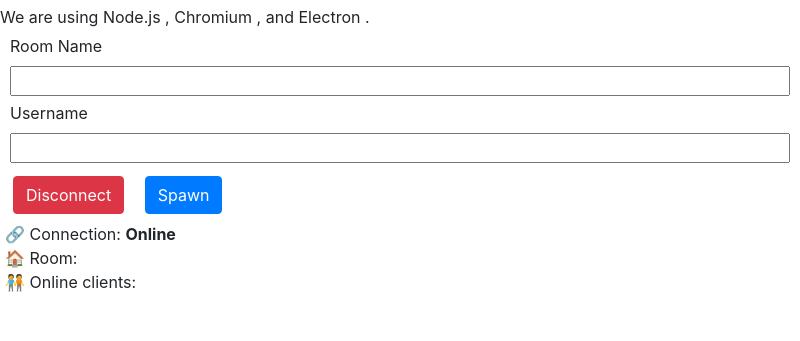
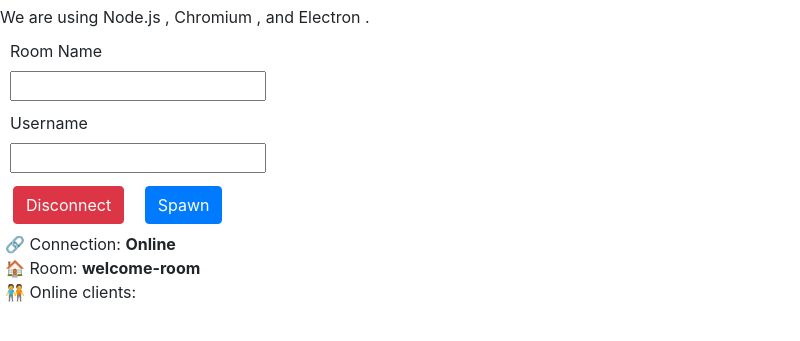
Before and after one commit to hockyy/peertocp, an Electron app: page renderer/index.html in a window 800 px wide. Shown: the part 51-392 px from the top of the page. Drawn offline with Linux system fonts and the light colour scheme; no server answers.

Commit message:
Fix styling

```diff
--- a/assets/css/index.css
+++ b/assets/css/index.css
@@ -1,11 +1,17 @@
-body{
+body {
   font-family: sans-serif;
 }
 
-.input-box{
+.input-box {
   display: flex;
   flex-direction: column;
   margin: 5px;
+}
+
+#input-container {
+  display: flex;
+  flex-direction: column;
+  align-items: start;
 }
 
 .remote-caret {
@@ -44,6 +50,6 @@
   transition-delay: 0s;
 }
 
-#info-box{
+#info-box {
   margin: 5px;
 }
--- a/main.js
+++ b/main.js
@@ -6,7 +6,9 @@
     width: 800,
     height: 600,
     webPreferences: {
-      preload: path.join(__dirname, 'preload.js')
+      preload: path.join(__dirname, 'preload.js'),
+
+      nodeIntegration: true
     }
   })
   window.loadFile(path.join('renderer', 'index.html'))
--- a/package.json
+++ b/package.json
@@ -20,6 +20,7 @@
     "electron": "^20.1.1"
   },
   "dependencies": {
+    "@codemirror/commands": "^6.1.0",
     "@codemirror/lang-cpp": "^6.0.1",
     "@codemirror/state": "^6.1.1",
     "@codemirror/view": "^6.2.2",
--- a/renderer/index.html
+++ b/renderer/index.html
@@ -6,7 +6,8 @@
   <title>Hello World!</title>
   <link rel="stylesheet" href="../assets/css/index.css">
   <link rel="stylesheet" href="../contents/bootstrap.min.css"
-          integrity="sha384-ggOyR0iXCbMQv3Xipma34MD+dH/1fQ784/j6cY/iJTQUOhcWr7x9JvoRxT2MZw1T" crossorigin="anonymous">
+        integrity="sha384-ggOyR0iXCbMQv3Xipma34MD+dH/1fQ784/j6cY/iJTQUOhcWr7x9JvoRxT2MZw1T"
+        crossorigin="anonymous">
 
 </head>
 <body>
@@ -15,7 +16,7 @@
 Chromium <span id="chrome-version"></span>,
 and Electron <span id="electron-version"></span>.
 <div id="info-box">
-    <div style="display: flex; flex-direction: column; align-items: start">
+  <div id="input-container">
     <div class="input-box">
       <label for="room-name-input">
         Room Name
@@ -34,14 +35,14 @@
   <button type="button" class="btn btn-primary m-2" id="spawn-button">Spawn</button>
   <div>
     <div id="connection">
-                🔗 Connection: <b id="connection-status" style="color: #32a852">Online</b>
+      🔗 Connection: <b id="connection-status">Online</b>
     </div>
     <div id="room">
       🏠️ Room: <b id="room-status"></b>
     </div>
     <div id="online-peers">
       🧑‍🤝‍🧑 Online clients:
-            <div class="ml-3" id="peers-status" style="font-weight: bolder"></div>
+      <div class="ml-3" id="peers-status"></div>
     </div>
   </div>
 </div>
--- a/renderer/index.js
+++ b/renderer/index.js
@@ -1,19 +1,17 @@
 /* eslint-env browser */
 
-const Y = require('yjs');
+const yjs = require("yjs");
 const {WebrtcProvider} = require("y-webrtc");
 const child = require('child_process');
 const {yCollab, yUndoManagerKeymap} = require('y-codemirror.next');
 
-const {basicSetup, EditorView} =  require("codemirror");
-const {keymap} =  require("@codemirror/view");
-const {EditorState} =  require("@codemirror/state");
-const {cpp} =  require("@codemirror/lang-cpp");
-const {indentWithTab} =  require("@codemirror/commands");
+const {basicSetup, EditorView} = require("codemirror");
+const {keymap} = require("@codemirror/view");
+const {EditorState} = require("@codemirror/state");
+const {cpp} = require("@codemirror/lang-cpp");
+const {indentWithTab} = require("@codemirror/commands");
 
-
-const SIGNALLING_SERVER_URL = 'ws://192.168.0.102:4444';
-const DIST_PATH = '/dist'
+const SIGNALLING_SERVER_URL = 'ws://localhost:4444';
 const DEFAULT_ROOM = 'welcome-room'
 const DEFAULT_USERNAME = 'Anonymous ' + Math.floor(Math.random() * 100)
 const roomStatus = document.getElementById("room-status")
@@ -37,7 +35,7 @@
 
 const STATUS_COLORS = ["#a83232", "#32a852"]
 
-export const userColor = randomColor()
+const userColor = randomColor();
 
 const getEnterState = () => {
   return {
@@ -65,7 +63,7 @@
   currentState = {roomName: roomName, username: username}
   roomStatus.textContent = roomName
   console.log("Entering room " + roomName)
-    const ydoc = new Y.Doc()
+  const ydoc = new yjs.Doc()
   provider = new WebrtcProvider(
       roomName,
       ydoc,
@@ -81,7 +79,8 @@
   })
   const ytext = ydoc.getText('codemirror')
   provider.awareness.on("change", (status) => {
-        peersStatus.innerHTML = (getPeersString(provider.awareness.getStates())).innerHTML
+    peersStatus.innerHTML = (getPeersString(
+        provider.awareness.getStates())).innerHTML
   })
   const state = EditorState.create({
     doc: ytext.toString(),
@@ -96,9 +95,11 @@
       // oneDark
     ]
   })
-    codeMirrorView = new EditorView({state, parent: /** @type {HTMLElement} */ (document.querySelector('#editor'))})
+  codeMirrorView = new EditorView({
+    state,
+    parent: /** @type {HTMLElement} */ (document.querySelector('#editor'))
+  })
 }
-
 
 connectionButton.addEventListener('click', () => {
   if (provider.shouldConnect) {
```
Also changed, not shown: 1 other file. Lines whose indentation alone changed are shown as unchanged.
